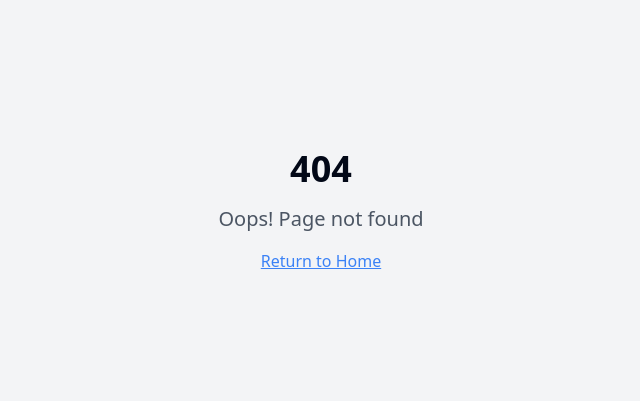
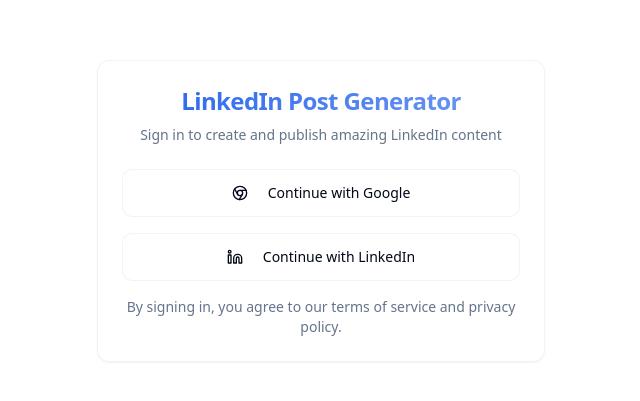
Before and after one commit to reddy-anudeep/automated-post, a React (Vite) app: page /auth in a window 1280 px wide. Before the commit this address had no page. Shown: the part 189-590 px from the top of the page, without its empty margins (319-959 px from the left). Built offline with nearby package versions, Linux system fonts and the light colour scheme.

Commit message:
Add OAuth functionality
Implement Google and LinkedIn OAuth for user authentication.

```diff
--- a/src/App.tsx
+++ b/src/App.tsx
@@ -4,6 +4,7 @@ import { TooltipProvider } from "@/components/ui/tooltip";
 import { QueryClient, QueryClientProvider } from "@tanstack/react-query";
 import { BrowserRouter, Routes, Route } from "react-router-dom";
 import Index from "./pages/Index";
+import Auth from "./pages/Auth";
 import NotFound from "./pages/NotFound";
 
 const queryClient = new QueryClient();
@@ -16,6 +17,7 @@ const App = () => (
       <BrowserRouter>
         <Routes>
           <Route path="/" element={<Index />} />
+          <Route path="/auth" element={<Auth />} />
           {/* ADD ALL CUSTOM ROUTES ABOVE THE CATCH-ALL "*" ROUTE */}
           <Route path="*" element={<NotFound />} />
         </Routes>
--- a/src/components/LinkedInPostGenerator.tsx
+++ b/src/components/LinkedInPostGenerator.tsx
@@ -28,6 +28,8 @@ import ThemeToggle from "@/components/ThemeToggle";
 import ScrollReveal from "@/components/ScrollReveal";
 import useLinkedInAuth from "@/hooks/useLinkedInAuth";
 import useEmailService from "@/hooks/useEmailService";
+import { useAuth } from "@/hooks/useAuth";
+import { LogOut } from "lucide-react";
 
 const topics = [
   { id: "technology", label: "Technology", icon: "💻", color: "from-blue-500 to-cyan-500" },
@@ -55,6 +57,9 @@ export default function LinkedInPostGenerator() {
   const [emailAddress, setEmailAddress] = useState("");
   const [showEmailInput, setShowEmailInput] = useState(false);
   const { toast } = useToast();
+
+  // Auth Hook
+  const { user, signOut } = useAuth();
 
   // LinkedIn Auth Hook
   const {
@@ -185,8 +190,24 @@ export default function LinkedInPostGenerator() {
 
   return (
     <div className="min-h-screen bg-gradient-hero relative overflow-hidden">
-      {/* Theme Toggle */}
-      <ThemeToggle />
+      {/* User Profile & Theme Toggle */}
+      <div className="absolute top-4 right-4 z-20 flex items-center gap-3">
+        <div className="flex items-center gap-2 px-4 py-2 rounded-full bg-card/50 backdrop-blur-sm border border-border/50">
+          <div className="w-8 h-8 bg-gradient-to-br from-primary to-primary-glow rounded-full flex items-center justify-center">
+            <User className="h-4 w-4 text-primary-foreground" />
+          </div>
+          <span className="text-sm font-medium">{user?.email?.split('@')[0]}</span>
+          <Button
+            variant="ghost"
+            size="sm"
+            onClick={signOut}
+            className="h-8 w-8 p-0 hover:bg-destructive/10 hover:text-destructive"
+          >
+            <LogOut className="h-4 w-4" />
+          </Button>
+        </div>
+        <ThemeToggle />
+      </div>
 
       {/* Animated Background Elements */}
       <div className="hero-bg absolute inset-0 opacity-30">
--- /dev/null
+++ b/src/hooks/useAuth.ts
@@ -0,0 +1,59 @@
+import { useState, useEffect } from 'react';
+import { User, Session } from '@supabase/supabase-js';
+import { supabase } from '@/integrations/supabase/client';
+import { useToast } from '@/hooks/use-toast';
+
+export const useAuth = () => {
+  const [user, setUser] = useState<User | null>(null);
+  const [session, setSession] = useState<Session | null>(null);
+  const [loading, setLoading] = useState(true);
+  const { toast } = useToast();
+
+  useEffect(() => {
+    // Set up auth state listener FIRST
+    const { data: { subscription } } = supabase.auth.onAuthStateChange(
+      (event, session) => {
+        setSession(session);
+        setUser(session?.user ?? null);
+        setLoading(false);
+
+        if (event === 'SIGNED_OUT') {
+          toast({
+            title: "Signed out",
+            description: "You have been signed out successfully.",
+          });
+        }
+      }
+    );
+
+    // THEN check for existing session
+    supabase.auth.getSession().then(({ data: { session } }) => {
+      setSession(session);
+      setUser(session?.user ?? null);
+      setLoading(false);
+    });
+
+    return () => subscription.unsubscribe();
+  }, [toast]);
+
+  const signOut = async () => {
+    try {
+      const { error } = await supabase.auth.signOut();
+      if (error) throw error;
+    } catch (error: any) {
+      toast({
+        title: "Error signing out",
+        description: error.message,
+        variant: "destructive"
+      });
+    }
+  };
+
+  return {
+    user,
+    session,
+    loading,
+    signOut,
+    isAuthenticated: !!user
+  };
+};
--- /dev/null
+++ b/src/pages/Auth.tsx
@@ -0,0 +1,115 @@
+import React from 'react';
+import { Button } from '@/components/ui/button';
+import { Card, CardContent, CardDescription, CardHeader, CardTitle } from '@/components/ui/card';
+import { supabase } from '@/integrations/supabase/client';
+import { useToast } from '@/hooks/use-toast';
+import { Linkedin, Chrome } from 'lucide-react';
+import { useNavigate } from 'react-router-dom';
+import { useEffect } from 'react';
+
+const Auth = () => {
+  const { toast } = useToast();
+  const navigate = useNavigate();
+
+  useEffect(() => {
+    // Check if user is already authenticated
+    const checkUser = async () => {
+      const { data: { session } } = await supabase.auth.getSession();
+      if (session) {
+        navigate('/');
+      }
+    };
+    checkUser();
+
+    // Listen for auth changes
+    const { data: { subscription } } = supabase.auth.onAuthStateChange((event, session) => {
+      if (event === 'SIGNED_IN' && session) {
+        toast({
+          title: "Welcome!",
+          description: "Successfully signed in to your account.",
+        });
+        navigate('/');
+      }
+    });
+
+    return () => subscription.unsubscribe();
+  }, [navigate, toast]);
+
+  const signInWithGoogle = async () => {
+    try {
+      const { error } = await supabase.auth.signInWithOAuth({
+        provider: 'google',
+        options: {
+          redirectTo: `${window.location.origin}/`
+        }
+      });
+
+      if (error) throw error;
+    } catch (error: any) {
+      toast({
+        title: "Authentication Error",
+        description: error.message,
+        variant: "destructive"
+      });
+    }
+  };
+
+  const signInWithLinkedIn = async () => {
+    try {
+      const { error } = await supabase.auth.signInWithOAuth({
+        provider: 'linkedin_oidc',
+        options: {
+          redirectTo: `${window.location.origin}/`
+        }
+      });
+
+      if (error) throw error;
+    } catch (error: any) {
+      toast({
+        title: "Authentication Error",
+        description: error.message,
+        variant: "destructive"
+      });
+    }
+  };
+
+  return (
+    <div className="min-h-screen bg-gradient-to-br from-background via-background to-accent/5 flex items-center justify-center p-4">
+      <Card className="w-full max-w-md border-border/50 bg-card/50 backdrop-blur-sm">
+        <CardHeader className="text-center space-y-2">
+          <CardTitle className="text-2xl font-bold bg-gradient-primary bg-clip-text text-transparent">
+            LinkedIn Post Generator
+          </CardTitle>
+          <CardDescription className="text-muted-foreground">
+            Sign in to create and publish amazing LinkedIn content
+          </CardDescription>
+        </CardHeader>
+        <CardContent className="space-y-4">
+          <Button
+            onClick={signInWithGoogle}
+            variant="outline"
+            className="w-full h-12 font-medium border-border/50 hover:border-primary/50 hover:bg-primary/5 transition-all duration-300"
+          >
+            <Chrome className="w-5 h-5 mr-3" />
+            Continue with Google
+          </Button>
+
+          <Button
+            onClick={signInWithLinkedIn}
+            variant="outline"
+            className="w-full h-12 font-medium border-border/50 hover:border-primary/50 hover:bg-primary/5 transition-all duration-300"
+          >
+            <Linkedin className="w-5 h-5 mr-3" />
+            Continue with LinkedIn
+          </Button>
+
+          <div className="text-center text-sm text-muted-foreground">
+            By signing in, you agree to our terms of service and privacy policy.
+          </div>
+        </CardContent>
+      </Card>
+    </div>
+  );
+};
+
+export default Auth;
--- a/src/pages/Index.tsx
+++ b/src/pages/Index.tsx
@@ -1,6 +1,35 @@
 import LinkedInPostGenerator from "@/components/LinkedInPostGenerator";
+import { useAuth } from "@/hooks/useAuth";
+import { useNavigate } from "react-router-dom";
+import { useEffect } from "react";
+import { Card, CardContent } from "@/components/ui/card";
 
 const Index = () => {
+  const { isAuthenticated, loading } = useAuth();
+  const navigate = useNavigate();
+
+  useEffect(() => {
+    if (!loading && !isAuthenticated) {
+      navigate('/auth');
+    }
+  }, [isAuthenticated, loading, navigate]);
+
+  if (loading) {
+    return (
+      <div className="min-h-screen bg-gradient-to-br from-background via-background to-accent/5 flex items-center justify-center">
+        <Card className="w-full max-w-md">
+          <CardContent className="flex items-center justify-center p-8">
+            <div className="animate-spin rounded-full h-8 w-8 border-b-2 border-primary"></div>
+          </CardContent>
+        </Card>
+      </div>
+    );
+  }
+
+  if (!isAuthenticated) {
+    return null; // Will redirect to auth
+  }
+
   return <LinkedInPostGenerator />;
 };
 
```
